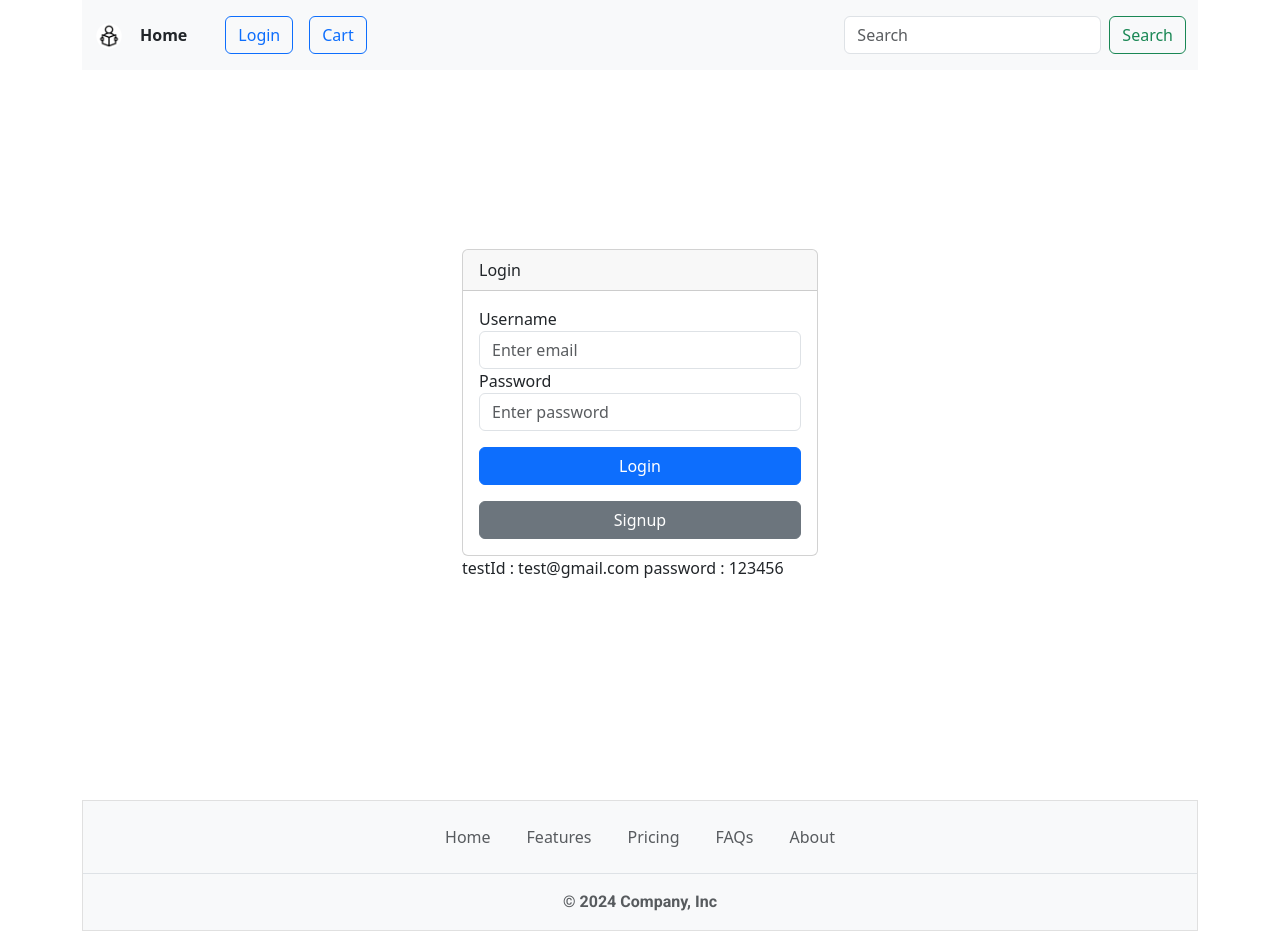
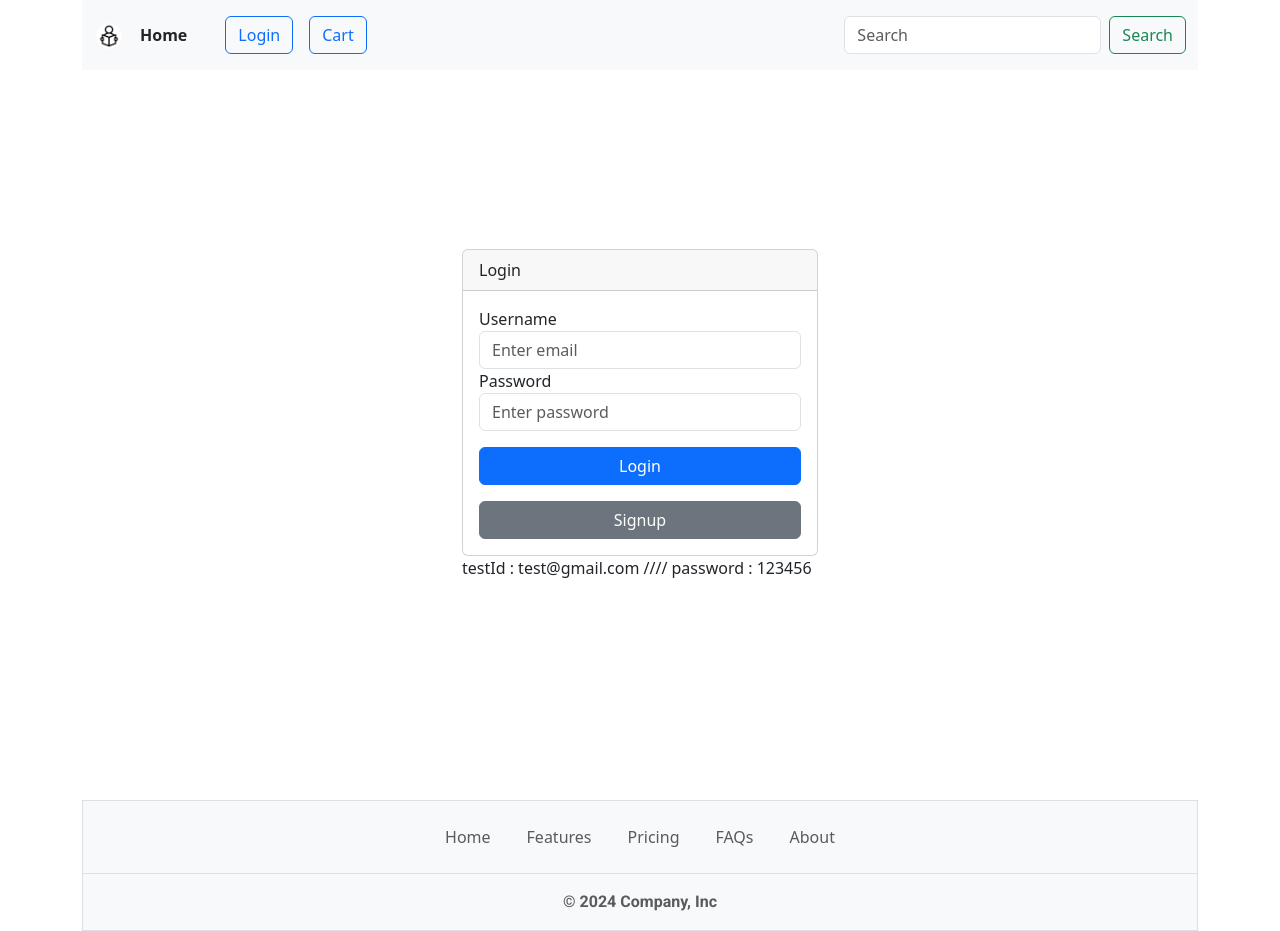
Before and after one commit to lkj1313/bookstore, a Next.js app: page /login in a window 1280 px wide. Built offline with nearby package versions, Linux system fonts and the light colour scheme; no server answers.

Commit message:
Carousel 크기 300px으로 조정

```diff
--- a/src/app/login/page.tsx
+++ b/src/app/login/page.tsx
@@ -100,7 +100,7 @@ const Page = () => {
                 </div>
               </div>
             </div>{" "}
-            testId : test@gmail.com password : 123456
+            testId : test@gmail.com //// password : 123456
           </div>
         </div>{" "}
       </div>{" "}
--- a/src/assets/scss/components/BannerSlide.scss
+++ b/src/assets/scss/components/BannerSlide.scss
@@ -15,7 +15,9 @@
 .bannerSlideRowContainer {
   min-height: 13rem;
 }
-
+.carousel-inner {
+  height: 300px !important;
+}
 @media (max-width: 768px) {
   .md-flex {
     display: flex;
```
